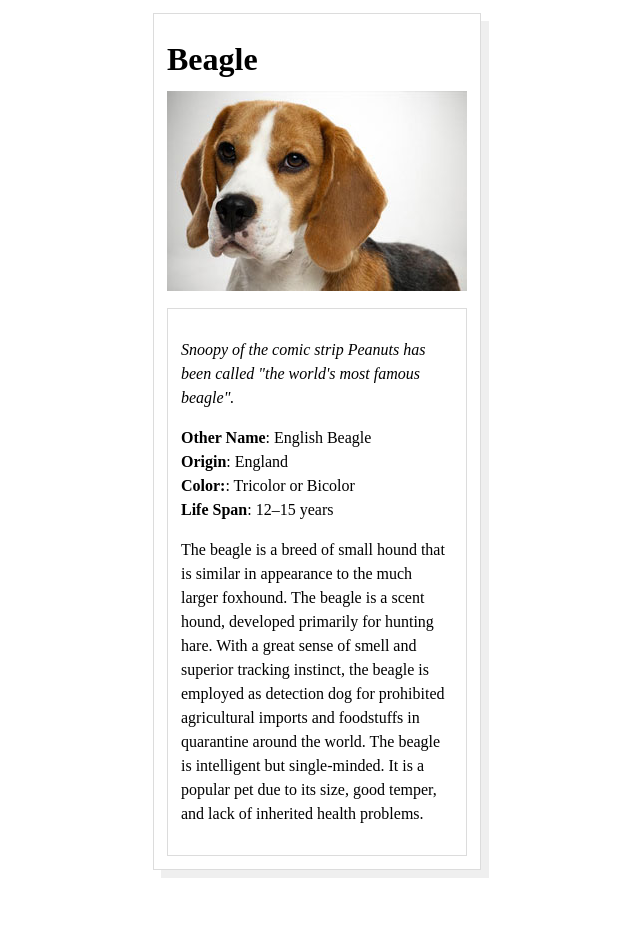
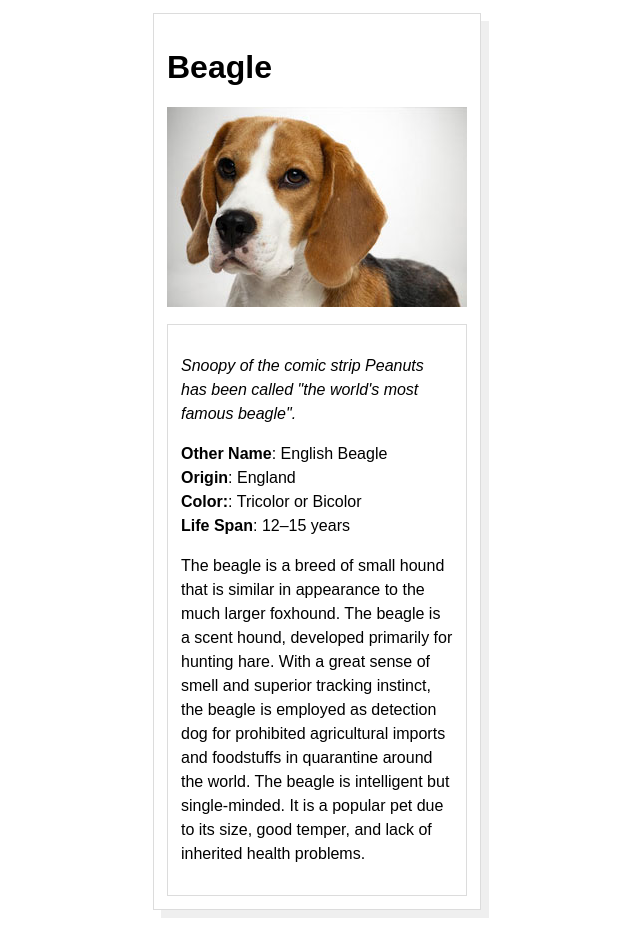
Before and after one commit to besopmac/nanodegree-frontend, a plain HTML site: page animal-card/card.html in a window 1280 px wide. Shown: the whole page, without its empty margins (323-963 px from the left). Before the commit the page ends 901 px from the top, so only its background shows below. Drawn offline with Linux system fonts and the light colour scheme.

Commit message:
Projeto 'Animal Card' enviado para avaliação

```diff
--- a/animal-card/styles.css
+++ b/animal-card/styles.css
@@ -2,8 +2,8 @@
 #card {
     width: 300px;
     padding: 13px;
-    font-size: 1em;
     line-height: 1.5;
+    font-family: sans-serif;
     margin: 1% auto 2.5%;
     border: 1px solid rgb(220, 220, 220);
     box-shadow: 8px 8px 0 rgba(100, 100, 100, 0.1);
@@ -11,8 +11,8 @@
 
 .title {
     margin: 0;
-    line-height: 2;
     font-size: 2em;
+    line-height: 2.5;
 }
 
 .picture {
```
